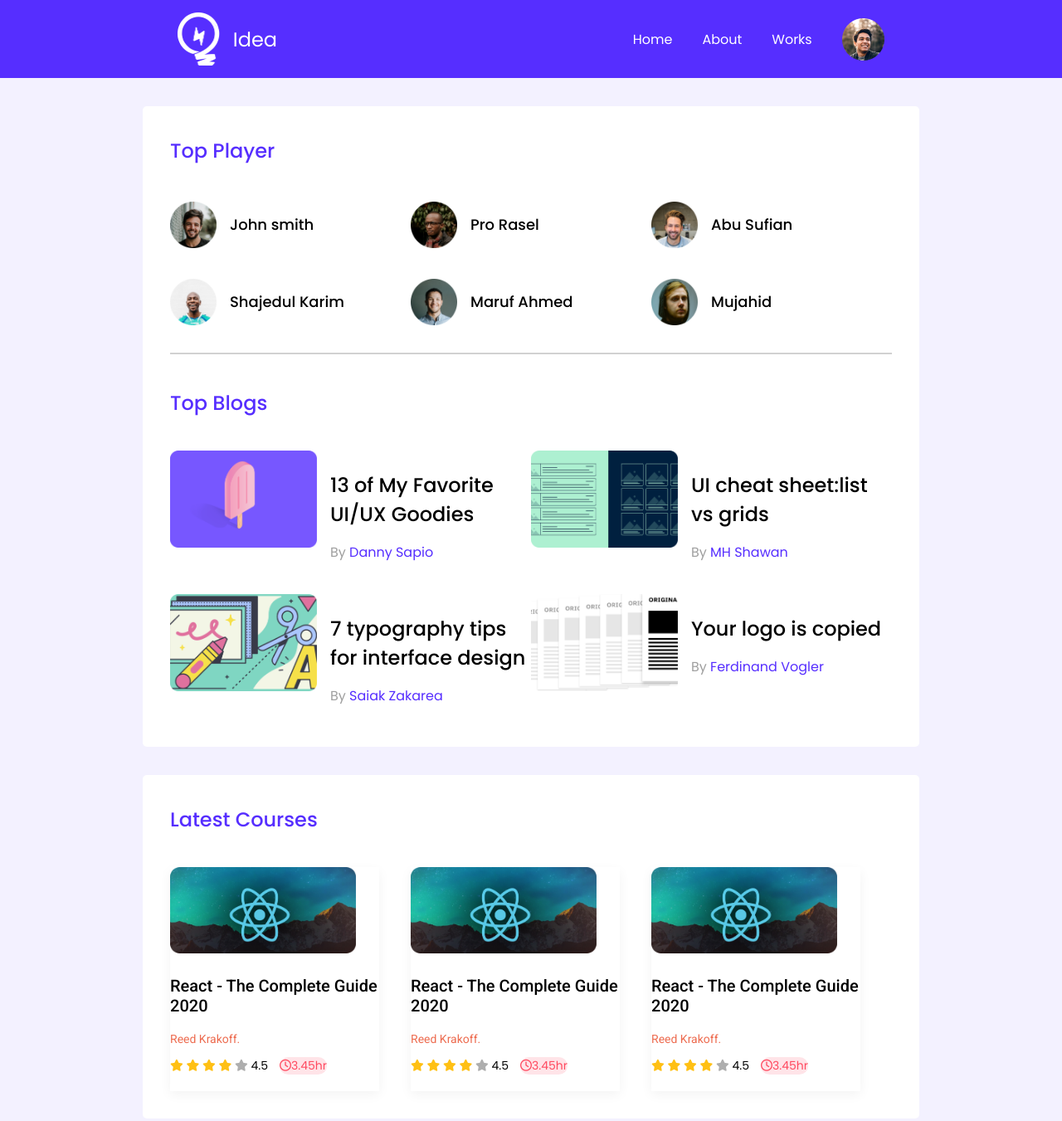
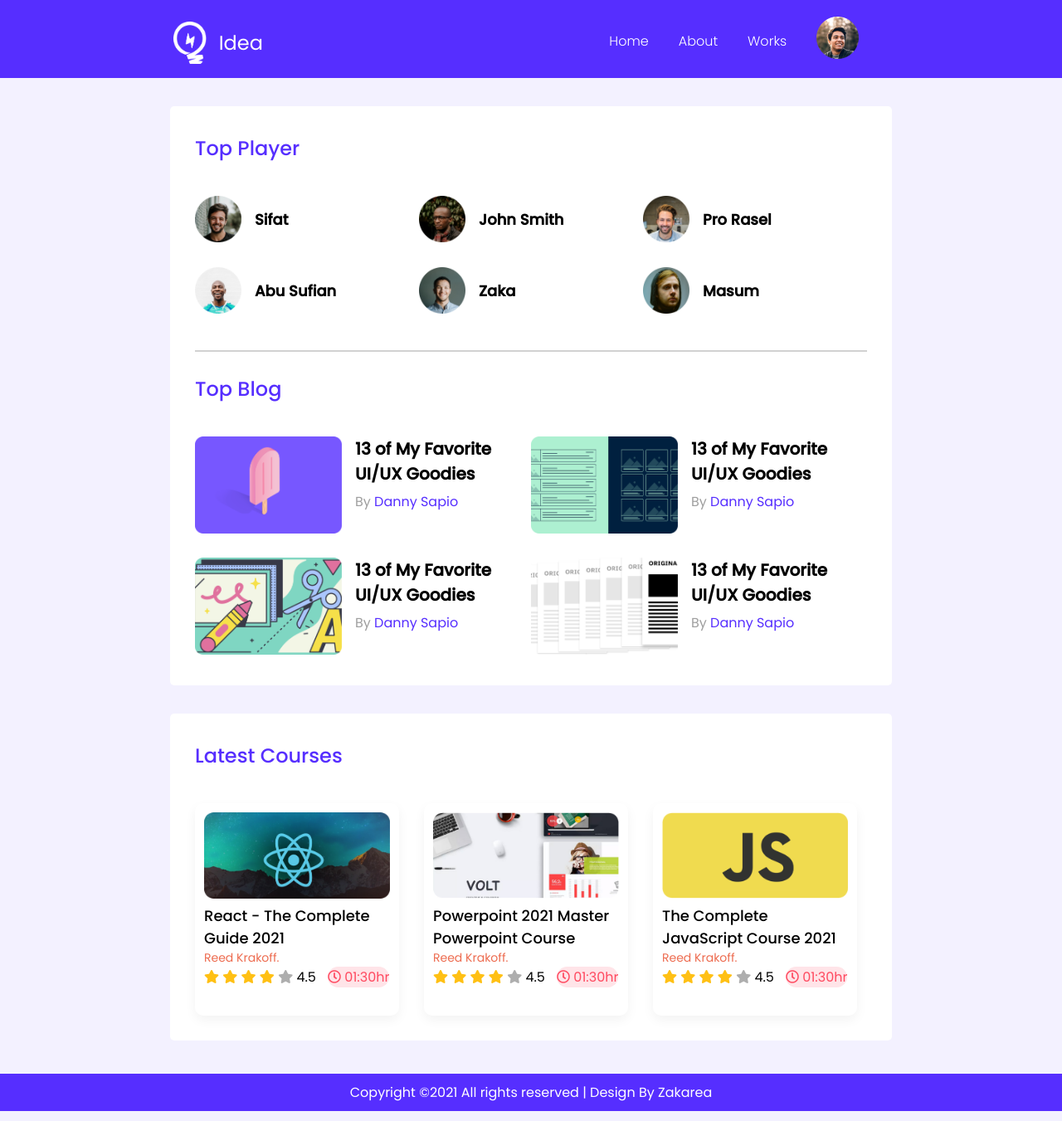
Before and after one commit to zakarea12345/leader-board-css3, a plain HTML site: page index.html in a window 1280 px wide. Shown: the whole page at 83% size. Drawn offline with Linux system fonts and the light colour scheme.

Commit message:
finished

```diff
--- a/index.html
+++ b/index.html
@@ -4,227 +4,197 @@
     <meta charset="UTF-8">
     <meta http-equiv="X-UA-Compatible" content="IE=edge">
     <meta name="viewport" content="width=device-width, initial-scale=1.0">
-    <title>Leader-Board</title>
-    <script src="https://kit.fontawesome.com/8ebedeab0b.js" crossorigin="anonymous"></script>
+    <title>Flex & Grid Project</title>
+    <!-- font awesome -->
+    <link rel="stylesheet" href="https://use.fontawesome.com/releases/v5.15.3/css/all.css" integrity="sha384-SZXxX4whJ79/gErwcOYf+zWLeJdY/qpuqC4cAa9rOGUstPomtqpuNWT9wdPEn2fk" crossorigin="anonymous">
+    <!-- stylesheet -->
     <link rel="stylesheet" href="style.css">
 </head>
 <body>
+    <!-- nav & logo section -->
+
     <header>
-        <div class="icon-logo">
-                <img src="images/icons/logo.png" alt="">
-                <span>Idea</span>
+        <div class="logo-nav">
+            <div class="logo">
+                <img src="images/icons/logo.png" alt="logo">
+                <h1>Idea</h1>
             </div>
             <nav>
                 <a href="#">Home</a>
                 <a href="#">About</a>
                 <a href="#">Works</a>
+                <a href="#">
+                    <img src="images/icons/profile.png" alt="image-icon">
+                </a>
+            </nav>
+        </div>
+    </header>
 
-                    <img src="images/icons/profile.png" alt="">
+    <!-- top player & top blog -->
 
-
-            </nav>
-
-    </header>
     <main>
-         <!-----------
-         top-player and top blogs
-        -------------- -->
         <section class="container">
             <div class="top-players">
-                <h2 class="section-title">Top Player</h2>
+                <h1 class="section-title">Top Player</h1>
                 <div class="players">
                     <div class="player">
                         <img src="images/players/player-1.png" alt="">
-                        <h3 class="player-name">John smith</h3>
+                        <h3 class="player-name">Sifat</h3>
                     </div>
-
                     <div class="player">
                         <img src="images/players/player-2.png" alt="">
+                        <h3 class="player-name">John Smith</h3>
+                    </div>
+                    <div class="player">
+                        <img src="images/players/player-3.png" alt="">
                         <h3 class="player-name">Pro Rasel</h3>
                     </div>
-
                     <div class="player">
-                        <img src="images/players/player-3.png" alt="">
+                        <img src="images/players/player-4.png" alt="">
                         <h3 class="player-name">Abu Sufian</h3>
                     </div>
-
-                    <div class="player">
-                        <img src="images/players/player-4.png" alt="">
-                        <h3 class="player-name">Shajedul Karim</h3>
-                    </div>
-
                     <div class="player">
                         <img src="images/players/player-5.png" alt="">
-                        <h3 class="player-name">Maruf Ahmed</h3>
+                        <h3 class="player-name">Zaka</h3>
                     </div>
-
                     <div class="player">
                         <img src="images/players/player-6.png" alt="">
-                        <h3 class="player-name">Mujahid</h3>
+                        <h3 class="player-name">Masum</h3>
+                    </div>
                 </div>
             </div>
 
-            </div>
             <hr>
+
             <div class="top-blogs">
-                <h2 class="section-title">Top Blogs</h2>
+                <h1 class="section-title">Top Blog</h1>
                 <div class="blogs">
                     <article class="blog">
-                        <div class="thumbail">
+                        <div class="thumbnail">
                             <img src="images/blogs/blog-1.png" alt="">
                         </div>
                         <div class="blog-info">
-                            <h3 class="blog-title">
-                                13 of My Favorite UI/UX Goodies
-                            </h3>
-                            <p class="blog-author">By <a href="#"> Danny Sapio</a></p>
+                            <h3 class="blog-title">13 of My Favorite UI/UX Goodies</h3>
+                            <p class="blog-author">By <a href="">Danny Sapio</a></p>
                         </div>
                     </article>
 
-
-
                     <article class="blog">
-                        <div class="thumbail">
+                        <div class="thumbnail">
                             <img src="images/blogs/blog-2.png" alt="">
                         </div>
                         <div class="blog-info">
-                            <h3 class="blog-title">
-                                UI cheat sheet:list vs grids
-                            </h3>
-                            <p class="blog-author">By <a href="#"> MH Shawan</a></p>
+                            <h3 class="blog-title">13 of My Favorite UI/UX Goodies</h3>
+                            <p class="blog-author">By <a href="">Danny Sapio</a></p>
                         </div>
                     </article>
 
-
-
                     <article class="blog">
-                        <div class="thumbail">
+                        <div class="thumbnail">
                             <img src="images/blogs/blog-3.png" alt="">
                         </div>
                         <div class="blog-info">
-                            <h3 class="blog-title">
-                                7 typography tips for interface design
-                            </h3>
-                            <p class="blog-author">By <a href="#"> Saiak Zakarea</a></p>
+                            <h3 class="blog-title">13 of My Favorite UI/UX Goodies</h3>
+                            <p class="blog-author">By <a href="">Danny Sapio</a></p>
                         </div>
                     </article>
 
-
-
                     <article class="blog">
-                        <div class="thumbail">
+                        <div class="thumbnail">
                             <img src="images/blogs/blog-4.png" alt="">
                         </div>
                         <div class="blog-info">
-                            <h3 class="blog-title">
-                                Your logo is copied
-                            </h3>
-                            <p class="blog-author">By <a href="#"> Ferdinand Vogler</a></p>
+                            <h3 class="blog-title">13 of My Favorite UI/UX Goodies</h3>
+                            <p class="blog-author">By <a href="">Danny Sapio</a></p>
                         </div>
                     </article>
 
-
                 </div>
             </div>
+
         </section>
+
         <section class="container">
-        <h3 class="section-title">Latest Courses</h3>
+            <h1 class="section-title">Latest Courses</h1>
             <div class="courses">
                 <div class="course">
                     <div class="course-banner">
                         <img src="images/courses/course-1.png" alt="">
                     </div>
+                    <div class="course-detail">
+                        <h3 class="course-title">React - The Complete Guide 2021</h3>
+                        <p class="course-author">Reed Krakoff.</p>
                         <div class="course-info">
-                    <h3 class="course-title">
-                        React - The Complete Guide 2020
-                    </h3>
-                    <p class="course-teacher">Reed Krakoff.</p>
-                </div>
-                <div class="course-details">
-                    <div class="course-rating">
+                            <div>
                                 <i class="fas fa-star filled"></i>
                                 <i class="fas fa-star filled"></i>
                                 <i class="fas fa-star filled"></i>
                                 <i class="fas fa-star filled"></i>
-                        <i class="fas fa-star unfilled"></i>
+                                <i class="fas fa-star empty"></i>
                                 <span>4.5</span>
-
                             </div>
                             <div class="course-duration">
-                            <div class="clock-icon">
                                 <i class="far fa-clock"></i>
-                            </div>
-                            <div>
-                                3.45hr
+                                01:30hr
                             </div>
                         </div>
-
                     </div>
                 </div>
                 <div class="course">
                     <div class="course-banner">
-                    <img src="images/courses/course-1.png" alt="">
+                        <img src="images/courses/course-2.png" alt="">
                     </div>
+                    <div class="course-detail">
+                        <h3 class="course-title">Powerpoint 2021 Master Powerpoint Course</h3>
+                        <p class="course-author">Reed Krakoff.</p>
                         <div class="course-info">
-                    <h3 class="course-title">
-                        React - The Complete Guide 2020
-                    </h3>
-                    <p class="course-teacher">Reed Krakoff.</p>
-                </div>
-                <div class="course-details">
-                    <div class="course-rating">
+                            <div>
                                 <i class="fas fa-star filled"></i>
                                 <i class="fas fa-star filled"></i>
                                 <i class="fas fa-star filled"></i>
                                 <i class="fas fa-star filled"></i>
-                        <i class="fas fa-star unfilled"></i>
+                                <i class="fas fa-star empty"></i>
                                 <span>4.5</span>
-
                             </div>
                             <div class="course-duration">
-                            <div class="clock-icon">
                                 <i class="far fa-clock"></i>
-                            </div>
-                            <div>
-                                3.45hr
+                                01:30hr
                             </div>
                         </div>
-
                     </div>
                 </div>
                 <div class="course">
                     <div class="course-banner">
-                    <img src="images/courses/course-1.png" alt="">
+                        <img src="images/courses/course-3.png" alt="">
                     </div>
+                    <div class="course-detail">
+                        <h3 class="course-title">The Complete JavaScript Course 2021</h3>
+                        <p class="course-author">Reed Krakoff.</p>
                         <div class="course-info">
-                    <h3 class="course-title">
-                        React - The Complete Guide 2020
-                    </h3>
-                    <p class="course-teacher">Reed Krakoff.</p>
-                </div>
-                <div class="course-details">
-                    <div class="course-rating">
+                            <div>
                                 <i class="fas fa-star filled"></i>
                                 <i class="fas fa-star filled"></i>
                                 <i class="fas fa-star filled"></i>
                                 <i class="fas fa-star filled"></i>
-                        <i class="fas fa-star unfilled"></i>
+                                <i class="fas fa-star empty"></i>
                                 <span>4.5</span>
-
                             </div>
                             <div class="course-duration">
-                            <div class="clock-icon">
                                 <i class="far fa-clock"></i>
-                            </div>
-                            <div>
-                                3.45hr
+                                01:30hr
                             </div>
                         </div>
-
                     </div>
                 </div>
             </div>
         </section>
     </main>
+
+
+    <!-- footer -->
+
+    <footer>
+        Copyright ©2021 All rights reserved | Design By Zakarea
+    </footer>
 </body>
 </html>
--- a/style.css
+++ b/style.css
@@ -1,259 +1,300 @@
-/* ---------------
-     Font-family -------------- */
+/*---------------
+ google fonts
+---------------*/
 @import url('https://fonts.googleapis.com/css2?family=Poppins:wght@100;200;300;400;500&display=swap');
 
-@import url('https://fonts.googleapis.com/css2?family=Roboto:wght@400;500&display=swap');
+/*-------------
+common style
+-------------*/
+*{
+    padding: 0;
+    margin: 0;
+    box-sizing: border-box;
+}
 
-/*-----------------
-    common-styles
-     -------------------- */
 body{
-         margin: 0;
-         padding: 0;
-         font-family: poppins;
-         background-color: #F3F1FF;
+    font-family: 'Poppins', sans-serif;
+    background: #F3F1FF;
 }
+
 main{
     display: flex;
     flex-direction: column;
     align-items: center;
-         margin-bottom: 28px;
 }
+
 .container{
-             background-color: #FFFFFF;
-            padding: 33px;
+    width: 870px;
+    background: #FFFFFF;
     border-radius: 5px;
-            margin-top: 34px;
-            width: 870px;
-
-        }
-        hr{
-            border: 1px solid #D1D1D1;
-            margin-top: 30px;
+    padding: 30px;
+    margin-top:34px;
 }
 
 
-     /*--------------
-           Header-menu
-           -----------------*/
+hr{
+    border: 1px solid #D1D1D1;
+    margin-bottom: 27px;
+}
+
+
+/*----------------
+  header section
+---------------*/
+
 header{
-        background-color: #562EFF;
+    background:#562EFF;
     height: 94px;
+}
+
+.logo-nav{
     display: flex;
     justify-content: space-around;
+    align-items: center;
+}
 
-    }
-    .icon-logo{
-        color: #FFFFFF;
-        font-size: 24px;
+.logo{
     display: flex;
     align-items: center;
+    margin-top: 24px;
+}
 
+.logo img{
+    width: 40px;
+    height: 51px;
+    margin-right: 15px;
 }
-    .icon-logo img{
 
-        width: 51px;
-        margin-right:15.58px;;
+.logo h1{
+    color: #fff;
+    font-size: 24px;
+    font-weight: 400;
+}
 
-    }
 nav{
     display: flex;
     align-items: center;
-        justify-content: center;
+    margin-top: 20px;
 }
 
 nav a{
     text-decoration: none;
-        color:#FFFFFF ;
-        font-size: 16px;
+    color: #fff;
+    font-weight: 300;
     margin-right: 36px;
-        display: inline-block;
 }
-    nav img{
-        height: 51px;
-        width: 51px;
+
+
+/*---------------
+top player styles
+---------------*/
+
+.top-players{
+    margin-bottom: 30px;
 }
-    /*---------------------
-    top-player style
-    -----------------------------    */
 
 .section-title{
+    font-weight: 500;
+    font-size: 24px;
+    color: #562EFF;
     margin-top: 3px;
-            color: #562EFF;
-            font-size: 24px;
-            font-weight: 500;
     margin-bottom: 40px;
+}
 
-    }
-    .player-name{
-        font-size: 18px;
-        font-weight: 500;
-        margin-left: 16px;
-    }
 .players{
     display: grid;
-        grid-template-columns:1fr 1fr 1fr;
+    grid-template-columns: repeat(3, 1fr);
     grid-row-gap: 30px;
+    margin-bottom: 44px;
+}
 
-    }
 .player{
     display: flex;
     align-items: center;
 }
+
 .player img{
     height: 56px;
     width: 56px;
 }
-    /* --------------
-    top-blogs
-    ------------------ */
-    .top-blogs{
-        padding-top: 30px;
 
+.player-name{
+    margin-left: 16px;
+    font-size: 18px;
 }
 
 
+/* ------------------------
+    top blog styles
+--------------------- */
+
+.blogs{
+    display: grid;
+    grid-template-columns: repeat(2,1fr);
+    grid-row-gap: 22px;
+}
+
 .blog{
     display: flex;
+}
 
+.thumbnail img{
+    width: 177px;
+    height: 117px;
 }
+
 .blog-info{
     margin-left: 16px;
 }
 
 .blog-title{
-
-        font-weight: 500;
-        font-size: 24px;
+    font-size: 20px;
     margin-bottom: 6px;
 }
-    .blogs{
-     display: grid;
-     grid-template-columns: 1fr 1fr;
-     grid-row-gap: 22px;
-    }
-    .thumbail img{
-        width: 177px;
-        height: 117px;
 
-    }
 .blog-author{
-        color:#9F9F9F;
-
+    color: #9F9F9F;
 }
 
 .blog-author a{
     text-decoration: none;
-
     color: #562EFF;
 }
-  /* courses */
+
+/*----------------
+top course style
+---------------*/
+
 .courses{
     display: grid;
-      grid-template-columns: 1fr 1fr 1fr;
-      grid-row-gap: 23.61px;
+    grid-template-columns: repeat(3, 1fr);
+    grid-column-gap: 10px;
+}
+.course{
+    box-shadow: 0px 5.34229px 13.3557px rgb(0 0 0 / 5%);
+    border-radius: 10px;
+    margin-right: 20px;
+    height: 256px;
+    padding: 11px;
+}
+.course-banner img{
+    width: 224px;
+    height: 104px;
+}
+
+.course-title{
+    font-size: 18px;
+    font-weight: 500;
+}
+
+.course-author {
+    font-size: 14px;
+    color:#ED6B4F;
+}
+
+.course-info{
+    display: flex;
+}
+
+.filled{
+    color: #FFC014;
+}
+
+.empty{
+    color: #AEAEAE;
+}
+
+.course-duration{
+    background: #FFE4E8;
+    color: #FF4A60;
+    border-radius: 15px;
+    margin-left: 14px;
+}
+
+/*-----------------
+      footer
+----------------*/
+
+footer{
+    text-align: center;
+    background: #562EFF;
+    color: #fff;
+    padding: 10px 0;
+    margin-top: 40px;
+}
+
+/*---------------
+   media query
+--------------*/
+
+@media only screen
+  and (min-device-width: 320px)
+  and (max-device-width: 490px){
+
+    header{
+        height: 160px;
+    }
+    .container {
+        width: 100%;
+    }
+  .logo-nav {
+    display: flex;
+    align-items: center;
+    flex-direction: column;
+    }
+  .players{
+    grid-template-columns: repeat(1, 1fr);
+    }
+    .blogs{
+        grid-template-columns: repeat(1, 1fr);
+    }
+    .courses{
+        grid-template-columns: repeat(1, 1fr);
+    }
+
+    .course{
+        margin-bottom: 30px;
+    }
+}
+
+@media only screen and (max-width: 688px){
+    .container{
+        width: 100%;
+    }
+    .players{
+        grid-template-columns: repeat(1, 1fr);
+}
+    .blogs{
+        grid-template-columns: repeat(1, 1fr);
+}
+    .courses{
+        grid-template-columns: repeat(1, 1fr);
+    }
+    .course{
+        margin-bottom: 40px;
+    }
+    .course-info{
+        justify-content: space-between;
+       }
+}
+
+@media only screen and (min-width: 689px) and (max-width:992px){
+   .container{
+        width: 100%;
+   }
+   .blogs{
+    grid-template-columns: repeat(1,1fr);
 
    }
-  .course{
-    width:252.42px;
-    height:
-    269.79px;
-    box-shadow: 0px 5.34229px 13.3557px rgba(0, 0, 0, 0.05);
-  }
-  .course-banner img{
-                height:104px ;
-                width: 224px; ;
-  }
-  .course-title{
-    font-size: 20.0336px;
-    font-family: Roboto;
-    font-weight: 500;
-  }
-  .course-teacher{
-      color: #ED6B4F;
-      font-size: 14px
-      ;
-      font-family: Roboto;
-  }
-  .course-rating{
-      font-size: 14px;
-  }
-  .filled{
-    color: #FFC014;
-
-  }
-  .unfilled{
-    color: #AEAEAE;
-    ;
-  }
-  .course-details{
-      display: flex;
-
-  }
- .course-duration{
-     display: flex;
-     font-size: 14px;
-     color:#FF4A60 ;
-     background: #FFE4E8;
-    border-radius: 14.6913px;
-    margin-left: 14px;
-
- }
- /*------------------------
-       media queries
-       --------------------------*/
-       @media (max-width:640px) {
-
-           header{
-               text-align: center;
-               flex-direction: column;
-               height: 400px;
-               width: 100%;
-               box-sizing: border-box;
-           }
-           nav{
-               flex-direction: column;
-           }
-           .icon-logo{
-               flex-direction: column;
-           }
-           .icon-logo img{
-               width: 20px;
+   .courses{
+    grid-template-columns: repeat(1, 1fr);
    }
 
-
-           .players{
-               display: flex;
-              flex-direction: column;
-
-           }
-           .player{
-              flex-direction: column;
+   .course{
+       margin-bottom: 10px;
    }
 
-
-           .container{
-               padding: 0;
-               width: 100%;
-           }
-           .section-title{
-               display: flex;
-               justify-content: center;
-               font-size: 50px;
-           }
-
-           .blogs{
-            display: flex;
-            flex-direction: column;
-            align-items: center;
-           }
-           .blog{
-               flex-direction: column;
-               align-items: center;
-           }
-           .courses{
-               display:flex;
-               flex-direction: column;
-               align-items: center;
+   .course-info{
+    justify-content: space-between;
    }
 }
```
Lines whose indentation alone changed are shown as unchanged.
